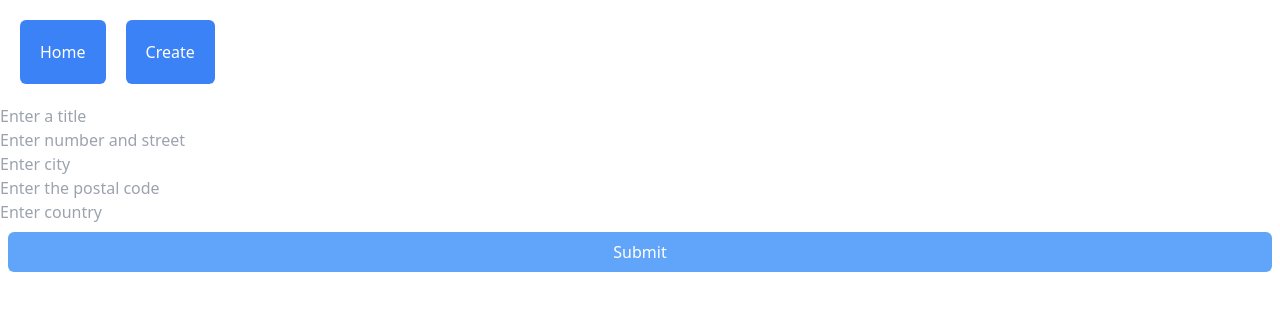
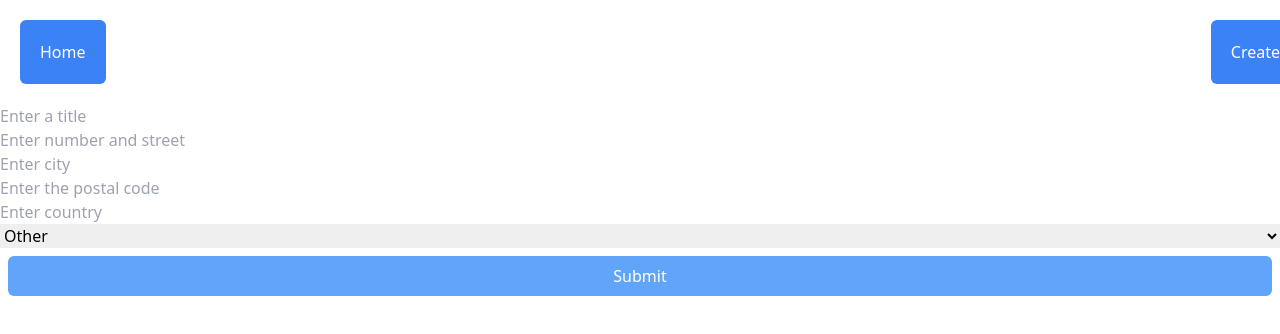
Before and after one commit to Lbutynski/address-keeper, a Next.js app: page /create in a window 1280 px wide. Shown: the top 334 px of the page. Built offline with nearby package versions, Linux system fonts and the light colour scheme.

Commit message:
feat: create page work with category

```diff
--- a/src/components/Button.jsx
+++ b/src/components/Button.jsx
@@ -1,9 +1,7 @@
 import clsx from "clsx"
 
-export const Button = ({ className, ...otherProps }) => {
-  return (
+export const Button = ({ className, ...otherProps }) => (
     <button className={clsx("py-2 px-4 m-2 rounded-md bg-blue-400 hover:bg-blue-500 text-white",className)}
       {...otherProps}
     />
   )
-}
--- a/src/components/Header.jsx
+++ b/src/components/Header.jsx
@@ -1,12 +1,14 @@
 import Link from "next/link"
 
-export const Header = () => {
-  return (
-    <div className="w-full">
-      <ul className="flex flex-row gap-5 w-full m-5">
-        <li className="p-5 bg-blue-500 rounded-md text-white"><Link href="/">Home</Link></li>
-        <li className="p-5 bg-blue-500 rounded-md text-white"><Link href="/create">Create</Link></li>
-      </ul>
-    </div>
-  )
-}
+export const Header = () => (
+  <div className="w-full">
+    <ul className="flex flex-row w-full  m-5 justify-between">
+      <Link href="/">
+        <li className="p-5 bg-blue-500 rounded-md text-white">Home</li>
+      </Link>
+      <Link href="/create">
+        <li className="p-5 bg-blue-500 rounded-md text-white ">Create</li>
+      </Link>
+    </ul>
+  </div>
+)
--- /dev/null
+++ b/src/components/Select.jsx
@@ -0,0 +1,17 @@
+import clsx from "clsx"
+import { Field } from "formik"
+
+export const Select = ({ name, className, optionsList, ...otherProps }) => (
+  <>
+    <Field
+      name={name}
+      className={clsx("", className)}
+      component="select"
+      {...otherProps}
+    >
+      {optionsList.map((element) => (
+        <option key={element}>{element}</option>
+      ))}
+    </Field>
+  </>
+)
--- a/src/db/schemas/addressSchema.js
+++ b/src/db/schemas/addressSchema.js
@@ -26,7 +26,7 @@ export const AddressSchema = new Schema({
   },
   parcDetails: {
     parcType: { type: String },
-    public: { type: Boolean },
+    isPublic: { type: Boolean },
     priceOrder: { type: Number },
     price: { type: Number },
   },
--- a/src/pages/_app.js
+++ b/src/pages/_app.js
@@ -1,5 +1,5 @@
-import "@/styles/globals.css";
+import "@/styles/globals.css"
 
 export default function App({ Component, pageProps }) {
-  return <Component {...pageProps} />;
+  return <Component {...pageProps} />
 }
--- a/src/pages/_document.js
+++ b/src/pages/_document.js
@@ -1,4 +1,4 @@
-import { Html, Head, Main, NextScript } from "next/document";
+import { Html, Head, Main, NextScript } from "next/document"
 
 export default function Document() {
   return (
@@ -9,5 +9,5 @@ export default function Document() {
         <NextScript />
       </body>
     </Html>
-  );
+  )
 }
--- a/src/pages/api/address.js
+++ b/src/pages/api/address.js
@@ -3,8 +3,17 @@ import { AddressModel } from "@/db/models/AddressModel"
 const { createRoute } = require("@/api/createRoute")
 const handle = createRoute(async (req, res) => {
   if (req.method === "POST") {
-    const { title, street, city, postalCode, country, restaurantDetails } =
-      req.body
+    const {
+      title,
+      street,
+      city,
+      postalCode,
+      country,
+      restaurantDetails,
+      museumDetails,
+      barDetails,
+      parcDetails,
+    } = req.body
     const newAddress = new AddressModel({
       title,
       street,
@@ -12,6 +21,9 @@ const handle = createRoute(async (req, res) => {
       postalCode,
       country,
       restaurantDetails,
+      museumDetails,
+      barDetails,
+      parcDetails,
     })
     await newAddress.save()
     res.send(newAddress)
--- a/src/pages/api/address/[addressId].js
+++ b/src/pages/api/address/[addressId].js
@@ -11,13 +11,25 @@ const handle = createRoute(async (req, res) => {
   }
 
   if (req.method === "PATCH") {
-    const { title, city, postalCode, country, restaurantDetails } = req.body
+    const {
+      title,
+      city,
+      postalCode,
+      country,
+      restaurantDetails,
+      museumDetails,
+      barDetails,
+      parcDetails,
+    } = req.body
     address.title = title || address.title
     address.city = city || address.city
     address.postalCode = postalCode || address.postalCode
     address.country = country || address.country
 
     address.restaurantDetails = restaurantDetails || address.restaurantDetails
+    address.museumDetails = museumDetails || address.museumDetails
+    address.barDetails = barDetails || address.barDetails
+    address.parcDetails = parcDetails || address.parcDetails
 
     await address.save()
     res.send(address)
--- a/src/pages/create.js
+++ b/src/pages/create.js
@@ -5,6 +5,57 @@ import { Header } from "@/components/Header"
 import axios from "axios"
 import { Formik } from "formik"
 import * as yup from "yup"
+import { useState } from "react"
+import { Select } from "@/components/Select"
+
+const categoryList = ["Other", "Restaurant", "Museum", "Bar", "Parc"]
+const cuisineList = ["French", "Japanese", "Italian"]
+const starsNumberList = ["1", "2", "3"]
+const medianPricesList = ["1", "2", "3", "4", "5"]
+const artisticCurrentList = ["Modern", "Impressionism", "Romantic"]
+const priceOrderList = ["free", "1", "2", "3", "4", "5"]
+const parcTypesList = ["Parc floral", "Parc forestier"]
+const categoryFormFields = {
+  Restaurant: [
+    <Select key="cuisineType" name="cuisineType" optionsList={cuisineList} />,
+    <Select key="starNumber" name="starNumber" optionsList={starsNumberList} />,
+    <Select
+      key="medianPrice"
+      name="medianPrice"
+      optionsList={medianPricesList}
+    />,
+  ],
+  Museum: [
+    <Select
+      key="artisticCurrent"
+      name="artisticCurrent"
+      optionsList={artisticCurrentList}
+    />,
+    <FormField
+      key="artType"
+      name="artType"
+      placeholder="Enter the type of art"
+    />,
+    <Select key="priceOrder" name="priceOrder" optionsList={priceOrderList} />,
+  ],
+  Bar: [
+    <FormField
+      key="barType"
+      name="barType"
+      placeholder="Enter the type of bar"
+    />,
+    <Select key="priceOrder" name="priceOrder" optionsList={priceOrderList} />,
+  ],
+  Parc: [
+    <Select key="parcType" name="parcType" optionsList={parcTypesList} />,
+    <Select key="isPublic" name="isPublic" optionsList={[true, false]} />,
+    <Select
+      key="priceOrder"
+      name="priceOrder"
+      optionsList={[priceOrderList]}
+    />,
+  ],
+}
 const initialValues = {
   title: "",
   street: "",
@@ -19,20 +70,57 @@ const validationSchema = yup.object({
   postalCode: yup.number().min(5).required().label("postalCode"),
   country: yup.string().min(1).required().label("country"),
 })
-const createPage = () => {
+// eslint-disable-next-line max-lines-per-function
+const CreatePage = () => {
   const handleSubmit = async (
-    { title, street, city, postalCode, country },
+    {
+      title,
+      street,
+      city,
+      postalCode,
+      country,
+      cuisineType,
+      starNumber,
+      medianPrice,
+      artisticCurrent,
+      artType,
+      priceOrder,
+      price,
+      barType,
+      parcType,
+      isPublic,
+    },
     { resetForm },
   ) => {
+    const restaurantDetails =
+      category === "Restaurant"
+        ? { cuisineType, starNumber, medianPrice }
+        : null
+    const museumDetails =
+      category === "Museum"
+        ? { artisticCurrent, artType, priceOrder, price }
+        : null
+    const barDetails = category === "Bar" ? { barType, priceOrder } : null
+    const parcDetails =
+      category === "Parc" ? { parcType, isPublic, priceOrder, price } : null
     await axios.post("/api/address", {
       title,
       street,
       city,
       postalCode,
       country,
+      category,
+      restaurantDetails,
+      museumDetails,
+      barDetails,
+      parcDetails,
     })
     resetForm()
   }
+  const handleChange = (e) => {
+    setCategory(e.target.value)
+  }
+  const [category, setCategory] = useState("None")
 
   return (
     <>
@@ -48,10 +136,16 @@ const createPage = () => {
           <FormField name="city" placeholder="Enter city" />
           <FormField name="postalCode" placeholder="Enter the postal code" />
           <FormField name="country" placeholder="Enter country" />
+          <Select
+            name="category"
+            optionsList={categoryList}
+            onChange={handleChange}
+          />
+          {categoryFormFields[category]}
           <Button type="submit">Submit</Button>
         </Form>
       </Formik>
     </>
   )
 }
-export default createPage
+export default CreatePage
```
